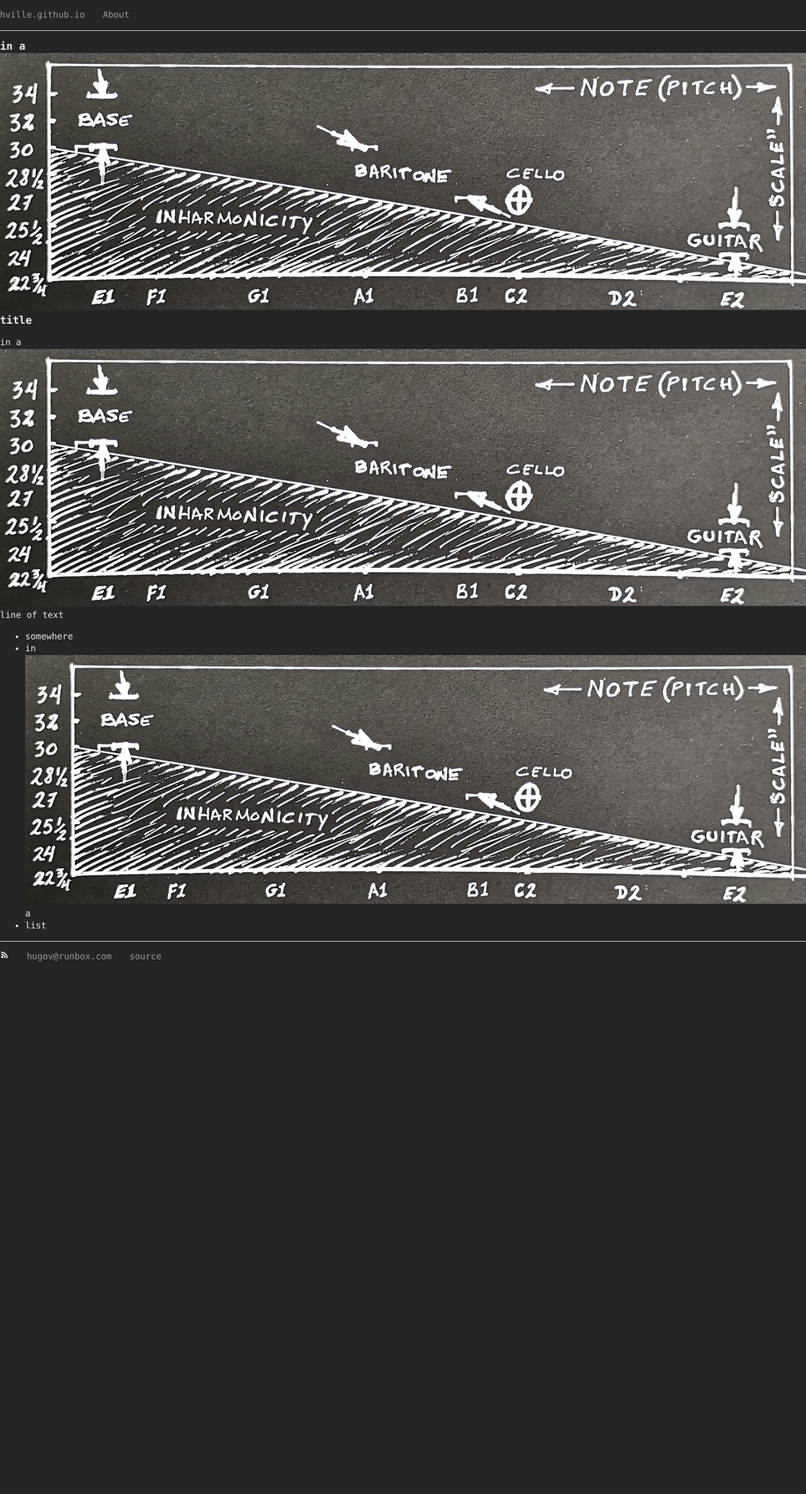
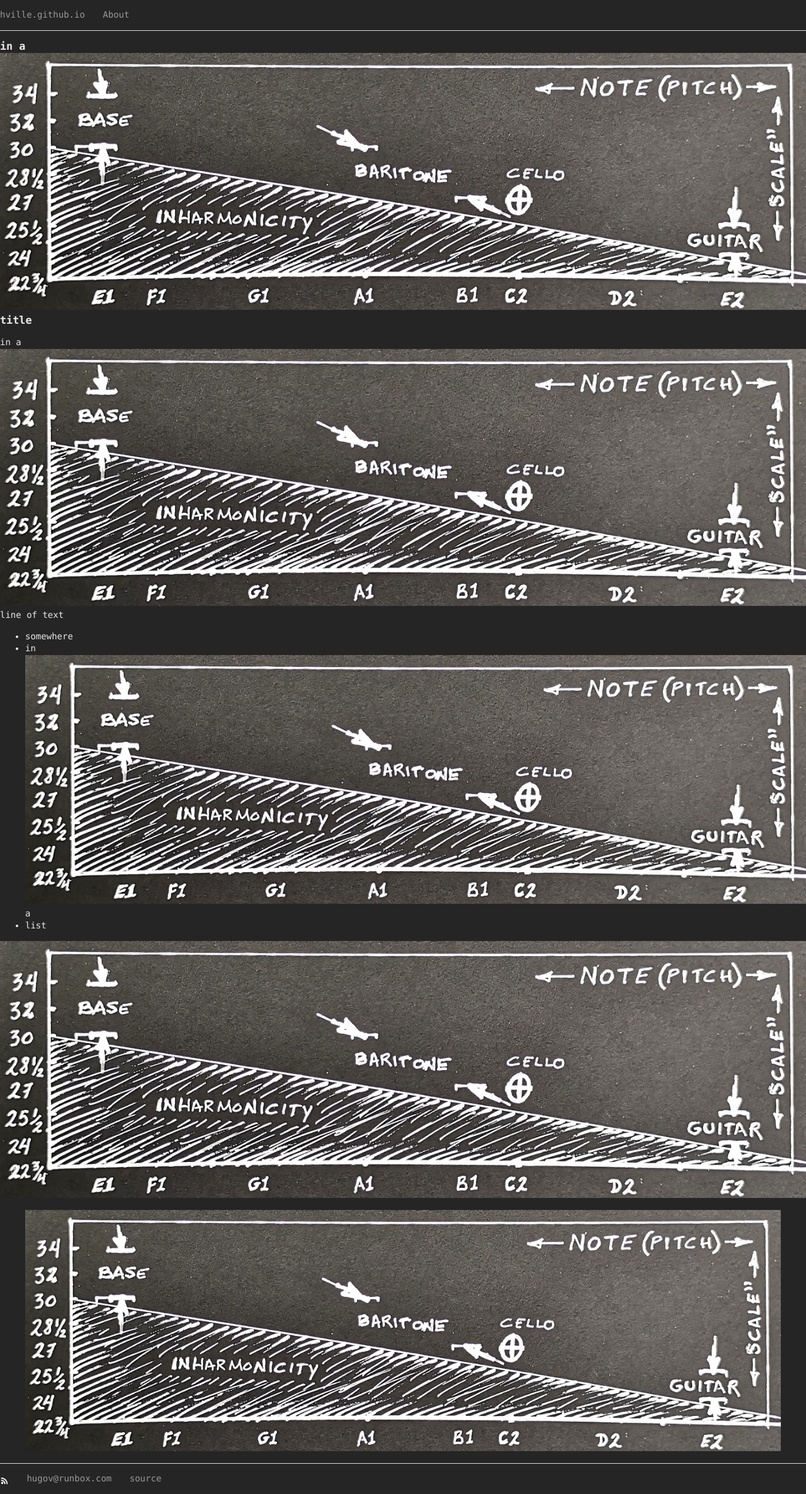
Before and after one commit to hville/hville.github.io, a Jekyll site: the page built from help/imgs.md, in a window 1280 px wide. Shown: the whole page at 63% size. Built offline with Jekyll 4.4.1, drawn with Linux system fonts in a browser that asks for light colours; the repository's description, which GitHub fills in, is left out; before the commit the page ends 1542 px from its top, so only the background shows below that.

Commit message:
align?!#

```diff
--- a/css/main.css
+++ b/css/main.css
@@ -11,10 +11,11 @@
 }
 .icon svg {
 	position: relative;
+	vertical-align: bottom;
   height: 1em;
 	width: 1em;
 }
-img.emoji { display: inline-table; /* vertical-align: middle; */ }
+img.emoji { vertical-align: bottom; /* display: inline-table; vertical-align: middle; */ }
 .floatright { float:right; }
 
 section img { max-width:100%; }
--- a/help/imgs.md
+++ b/help/imgs.md
@@ -10,3 +10,9 @@
 * somewhere
 * in ![inharmony](/help/20200517_inharmonicity.jpg) a
 * list
+
+
+![inharmony](/help/20200517_inharmonicity.jpg)
+
+
+> ![inharmony](/help/20200517_inharmonicity.jpg)
```
Also changed, not shown: _posts/2020-05-16-inharmony.md (+1 -1 lines).
